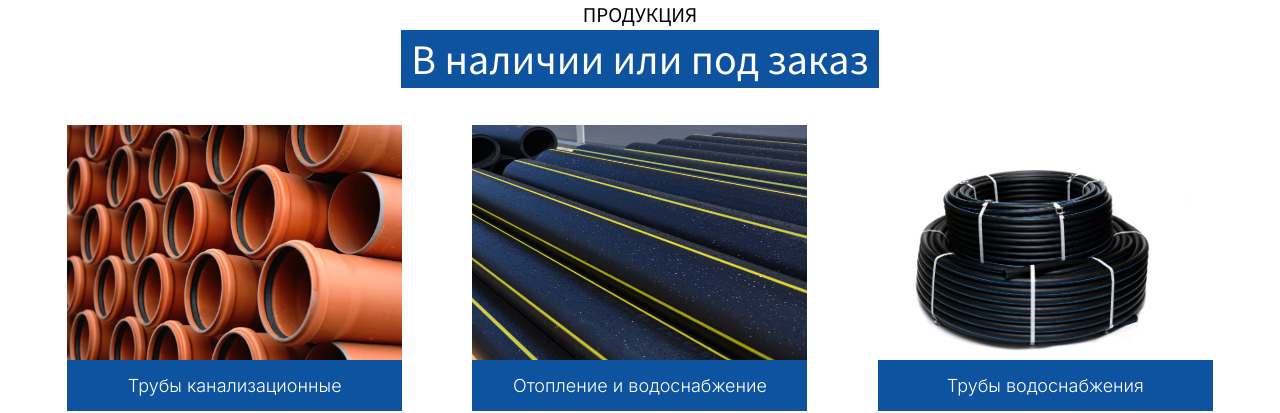
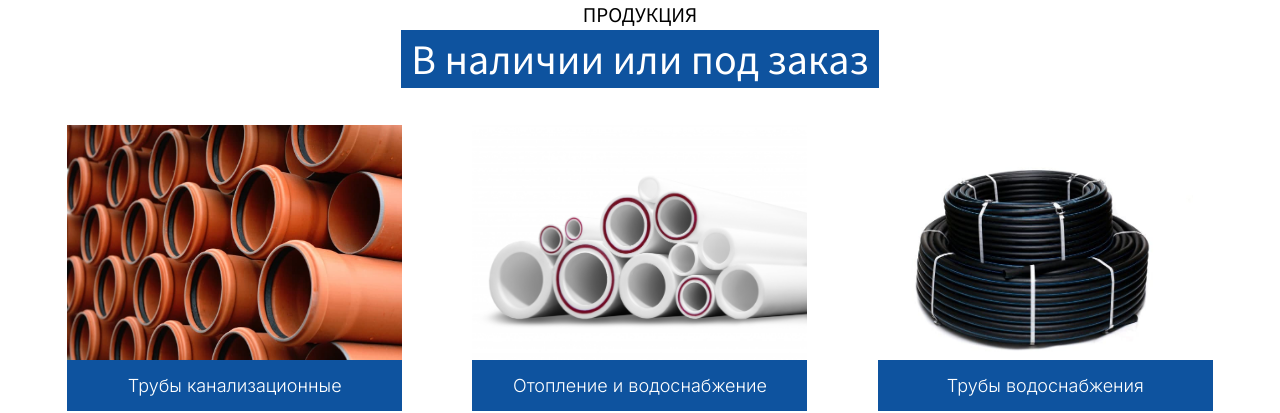
Before and after one commit to Sno0p1q21/shop, a React app: page / in a window 1280 px wide. Shown: the part 800-1213 px from the top of the page. Built offline with nearby package versions, Linux system fonts and the light colour scheme.

Commit message:
Новое изображение для ассортимента

```diff
--- a/src/components/Main/Assortments/Assortments.jsx
+++ b/src/components/Main/Assortments/Assortments.jsx
@@ -5,11 +5,11 @@ import Title from '../../UI/Title';
 import style from './style.scss';
 import sewage from './assets/sewage.jpg';
 import gas from './assets/gas.jpg';
-import another from './assets/aa.jpg';
 import preview6 from './assets/preview6.jpg';
 import preview10 from './assets/preview10.jpeg';
 import details from './assets/details.jpg';
 import machine from './assets/machine.jpg';
+import preview11 from './assets/preview11.jpg';
 
 const cx = cn.bind(style);
 
@@ -32,7 +32,7 @@ const Assortments = () => (
         </section>
         <section className={cx('assortments-list__item')}>
           <div className="info-card info-card--margin">
-            <img src={preview10} alt="brick" width="335px" height="235px" />
+            <img src={preview11} alt="brick" width="335px" height="235px" />
             <div className={cx('assortments-list__button-card')}>Отопление и водоснабжение</div>
             <div className="hidden-card">
               <a href="/docs/polypropylene/Отопление.docx" download="Отопление.docx">Отопление</a>
```
Also changed, not shown: src/components/Main/Assortments/assets/preview11.jpg (added).
